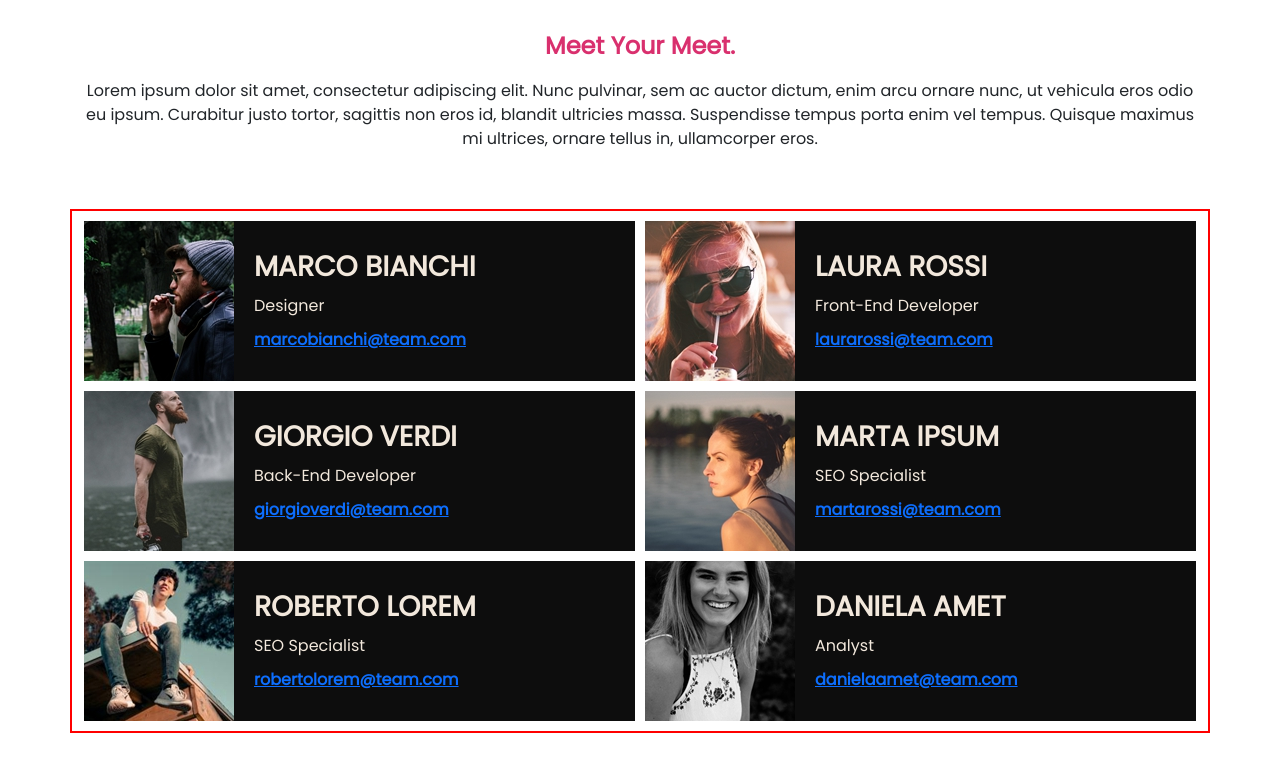
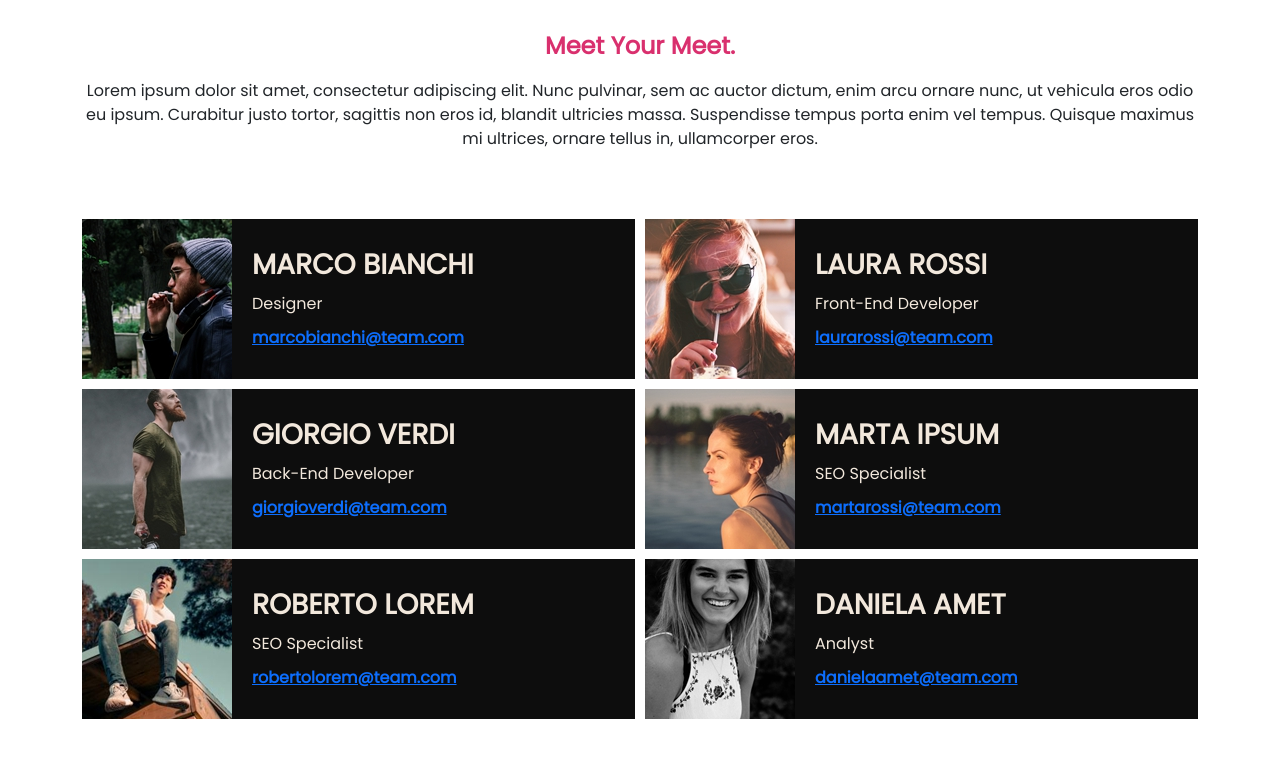
Before and after one commit to raff-E12/js-our-team, a plain HTML site: page index.html in a window 1280 px wide. Drawn offline with nearby package versions, Linux system fonts and the light colour scheme; a web font is replaced by a local one.

```diff
--- a/style.css
+++ b/style.css
@@ -79,7 +79,6 @@
 }
 
 .card-emplo-parent{
-    border: 2px solid red;
     display: grid;
     grid-template-columns: 1fr 1fr;
     padding: 10px;
```
Also changed, not shown: index.html (+1 -10 lines).
